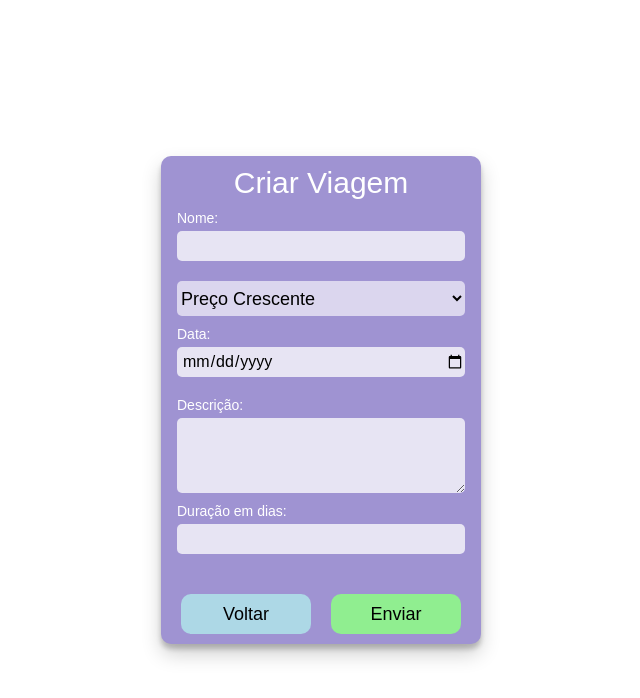
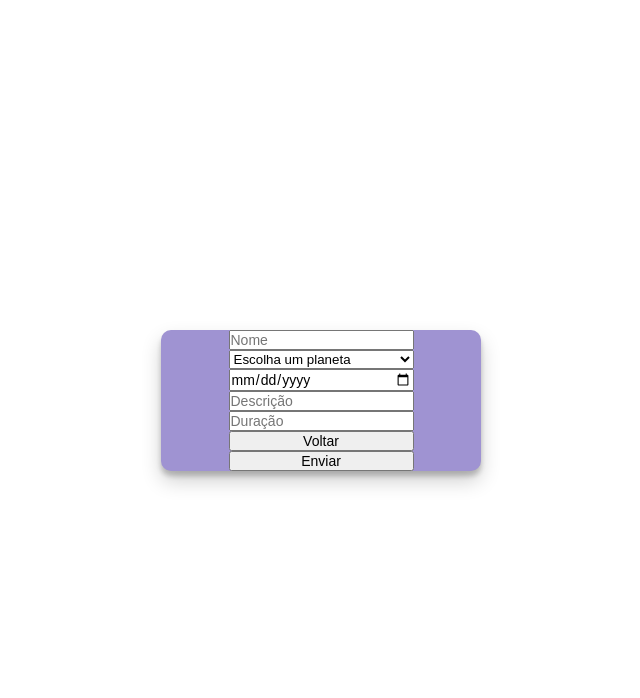
Before and after one commit to future4code/alves-Evandro-Folletto, a React (Create React App) app in the folder modulo3/projeto-labex/: page /createtrip in a window 1280 px wide. Shown: the top 698 px of the page, without its empty margins (319-959 px from the left). Built offline with nearby package versions, Linux system fonts and the light colour scheme; sample sign-in values are in the browser's storage.

Commit message:
quase toda logica pronta

```diff
--- /dev/null
+++ b/modulo3/projeto-labex/src/hooks/useForm.js
@@ -0,0 +1,18 @@
+import { useState } from "react";
+
+const useForm = (initialState) => {
+  const [form, setForm] = useState(initialState);
+
+  const onChange = (event) => {
+    const { name, value } = event.target;
+    setForm({ ...form, [name]: value });
+  };
+
+  const cleanFields = () => {
+    setForm(initialState);
+  };
+
+  return { form, onChange, cleanFields };
+};
+
+export default useForm;
--- a/modulo3/projeto-labex/src/pages/AdminHomePage/AdminHomePage.js
+++ b/modulo3/projeto-labex/src/pages/AdminHomePage/AdminHomePage.js
@@ -3,13 +3,17 @@ import axios from "axios";
 import { useNavigate } from "react-router-dom";
 import { Container } from '../ApplicationFormPage/styled-ApplicationFormPage';
 import { Geral, Lista, ImagemLixeira, Buttons, ButtonBack, ButtonCreate, ButtonLogin} from './styled-AdminHomePage'
-import { goToIndex, goToLoginPage, goToTripDetailsPage } from "./../../routes/coordinator.js"
+import { goToIndex, goToLoginPage, goToTripDetailsPage, goToCreatetripPage } from "./../../routes/coordinator.js"
 import img_lixeira from './../../assets/img/lixeira.png';
+import useProtectedPage from './../../hooks/useProtectedPage';
 
 export default function AdminHomePage() {
   const navigate = useNavigate();
+  useProtectedPage();
 
   const [trips, setTrips] = useState([]);
+
+  const token = localStorage.getItem('token');
 
   const getTrips = () => {
     axios
@@ -50,6 +54,12 @@ export default function AdminHomePage() {
     )
   })
 
+  const goToLogout = () => {
+    // localStorage.clear();
+    localStorage.removeItem("token");
+    goToIndex(navigate);
+  }
+
   return (
     <Geral>
 
@@ -58,8 +68,8 @@ export default function AdminHomePage() {
 
         <Buttons>
           <ButtonBack onClick={()=>goToIndex(navigate)}>Voltar</ButtonBack>
-          <ButtonCreate>Criar Viagem</ButtonCreate>
-          <ButtonLogin onClick={()=>goToLoginPage(navigate)}>Login</ButtonLogin>
+          <ButtonCreate onClick={()=>goToCreatetripPage(navigate)}>Criar Viagem</ButtonCreate>
+          <ButtonLogin onClick={token === null ? ()=>goToLoginPage(navigate) : goToLogout}>{token === null ? "Login" : "Logout"}</ButtonLogin>
         </Buttons>
 
         {listaViagens}
--- a/modulo3/projeto-labex/src/pages/ApplicationFormPage/ApplicationFormPage.js
+++ b/modulo3/projeto-labex/src/pages/ApplicationFormPage/ApplicationFormPage.js
@@ -1,11 +1,66 @@
+import { useState, useEffect } from "react";
 import { useNavigate } from "react-router-dom";
+import axios from "axios";
+import { goToListTripsPage } from "./../../routes/coordinator.js"
 import { Geral, Container, TituloCadastro, Titulo, Input, TextArea, Buttons, ButtonBack, ButtonCreate, SelectOrdenar, OptionOrdenar, DivSelect } from './styled-ApplicationFormPage'
+import useForm from "./../../hooks/useForm";
 
 export default function ApplicationFormPage() {
   const navigate = useNavigate();
 
-  const goBack = () => {
-    navigate(-1);
+  const [trips, setTrips] = useState([]);
+
+  const getTrips = () => {
+    axios
+      .get(`https://us-central1-labenu-apis.cloudfunctions.net/labeX/evandro-folletto-alves/trips`)
+      .then(res => {
+        setTrips(res.data.trips);
+        console.log(res.data.trips)
+      })
+      .catch(erro => alert('Deu errado o getTrip'))
+  }
+
+  useEffect(() => {
+    getTrips();
+  }, [])
+
+  const applyToTrip = (idViagem, nome, idade, texto, profissao, pais) => {
+    axios
+      .post(`https://us-central1-labenu-apis.cloudfunctions.net/labeX/evandro-folletto-alves/trips/${idViagem}/apply`,
+        {
+          "name": nome,
+          "age": idade,
+          "applicationText": texto,
+          "profession": profissao,
+          "country": pais
+        })
+      .then(res => {
+        console.log("Deu certo a aplicação pra viagem")
+        console.log(res)
+      })
+      .catch(erro => alert("Deu errado a aplicação pra viagem"))
+  }
+
+  const { form, onChange, cleanFields } = useForm({
+    idViagem: "",
+    nome: "",
+    idade: "",
+    texto: "",
+    profissao: "",
+    pais: "",
+  })
+
+  const cadastrar = (event) => {
+    event.preventDefault();
+    cleanFields();
+    applyToTrip(
+      form.idViagem,
+      form.nome,
+      form.idade,
+      form.texto,
+      form.profissao,
+      form.pais
+    );
   }
 
   return (
@@ -13,64 +68,83 @@ export default function ApplicationFormPage() {
       <Container>
         <TituloCadastro>Inscrever-se para uma viagem</TituloCadastro>
 
-        <DivSelect>
-          <SelectOrdenar>
-            <OptionOrdenar>Preço Crescente</OptionOrdenar>
-            <OptionOrdenar>Preço Decrescente</OptionOrdenar>
-            <OptionOrdenar>Título</OptionOrdenar>
-            <OptionOrdenar>Prazo</OptionOrdenar>
-          </SelectOrdenar>
-        </DivSelect>
+        <form onSubmit={cadastrar}>
 
-        <Titulo>Nome:</Titulo>
-        <Input
-          type='text'
-        // onChange={this.chamarPrice}
-        // placeholder={"Preço"}
-        // value={this.state.price}
-        >
-        </Input>
+          <select
+            name={"idViagem"}
+            value={form.idViagem}
+            onChange={onChange}
+          >
+            <option value="" selected disabled>Escolha uma viagem</option>
+            {trips.map(trip => {
+              return (
+                <option value={trip.id}>{trip.name} - {trip.planet}</option>
+              )
+            })}
+          </select>
 
-        <Titulo>Idade:</Titulo>
-        <Input
-          type='number'
-        // onChange={this.chamarPrice}
-        // placeholder={"Preço"}
-        // value={this.state.price}
-        >
-        </Input>
+          <input
+            name={"nome"}
+            value={form.nome}
+            onChange={onChange}
+            placeholder="Nome"
+            required
+            type={"text"}
+            pattern={"^.{3,}"}
+            title={"O nome deve ter no mínimo 3 letras"}
+          />
 
-        <Titulo>Texto candidatura:</Titulo>
-        <TextArea
-          // onChange={this.chamarDescription}
-          // placeholder={"Descrição"}
-          rows="4"
-        // value={this.state.description}
-        >
-        </TextArea>
+          <input
+            name={"idade"}
+            value={form.idade}
+            onChange={onChange}
+            placeholder="Idade"
+            required
+            type={"number"}
+            min={18}
+            title={"A idade deve ser no mínimo 18 anos"}
+          />
 
-        <Titulo>Profissão:</Titulo>
-        <Input
-          type='text'
-        // onChange={this.chamarPrice}
-        // placeholder={"Preço"}
-        // value={this.state.price}
-        >
-        </Input>
+          <input
+            name={"texto"}
+            value={form.texto}
+            onChange={onChange}
+            placeholder="Texto da candidatura"
+            required
+            type={"text"}
+            pattern={"^.{30,}"}
+            title={"São necessários pelo menos 30 caracters"}
+          />
 
-        <DivSelect>
-          <SelectOrdenar>
-            <OptionOrdenar>Preço Crescente</OptionOrdenar>
-            <OptionOrdenar>Preço Decrescente</OptionOrdenar>
-            <OptionOrdenar>Título</OptionOrdenar>
-            <OptionOrdenar>Prazo</OptionOrdenar>
-          </SelectOrdenar>
-        </DivSelect>
+          <input
+            name={"profissao"}
+            value={form.profissao}
+            onChange={onChange}
+            placeholder="Profissão"
+            required
+            type={"text"}
+            pattern={"^.{10,}"}
+            title={"São necessários pelo menos 10 caracters"}
+          />
 
-        <Buttons>
-          <ButtonBack onClick={goBack}>Voltar</ButtonBack>
-          <ButtonCreate>Enviar</ButtonCreate>
-        </Buttons>
+          <select
+            name={"pais"}
+            value={form.pais}
+            onChange={onChange}
+          >
+            <option value="" selected disabled>Escolha um país</option>
+            <option value="Brasil">Brasil</option>
+            <option value="Argentina">Argentina</option>
+            <option value="Paraguai">Paraguai</option>
+            <option value="Uruguai">Uruguai</option>
+            <option value="Chile">Chile</option>
+          </select>
+
+          {/* <Buttons> */}
+          <button onClick={() => goToListTripsPage(navigate)}>Voltar</button>
+          <button>Enviar</button>
+          {/* </Buttons> */}
+        </form>
 
       </Container>
     </Geral>
--- a/modulo3/projeto-labex/src/pages/CreateTripPage/CreateTripPage.js
+++ b/modulo3/projeto-labex/src/pages/CreateTripPage/CreateTripPage.js
@@ -1,58 +1,129 @@
-import { Geral, Container, TituloCadastro, Titulo, Input, TextArea, Buttons, ButtonBack, ButtonCreate, SelectOrdenar, OptionOrdenar, DivSelect, Data, DataInput } from './styled-CreateTripPage'
+import { useNavigate } from "react-router-dom";
+import axios from "axios";
+import { Geral, Container, Formulario, Titulo, Input, TextArea, Buttons, ButtonBack, ButtonCreate, SelectOrdenar, OptionOrdenar, DivSelect, Data, DataInput } from './styled-CreateTripPage'
+import useForm from "./../../hooks/useForm";
+import { goToAdminHomePage } from "./../../routes/coordinator.js"
+
+
 
 export default function CreateTripPage() {
+  const navigate = useNavigate();
+
+  const createTrip = (nome, planeta, data, texto, duracao) => {
+    const token = localStorage.getItem('token');
+    axios
+      .post(`https://us-central1-labenu-apis.cloudfunctions.net/labeX/evandro-folletto-alves/trips`,
+      {
+        "name": nome,
+        "planet": planeta,
+        "date": data,
+        "description": texto,
+        "durationInDays": duracao
+      },
+      {
+        headers:
+        {
+          auth: token
+        }
+      })
+      .then(res => {
+        console.log('Deu certo a criação de uma viagem = ',res)
+      })
+      .catch(erro => alert('Deu errado a criação de uma viagem'))
+  }
+
+  const { form, onChange, cleanFields } = useForm({
+    nome: "",
+    planeta: "",
+    data: "",
+    texto: "",
+    duracao: "",
+  })
+
+  const cadastrar = (event) => {
+    event.preventDefault();
+    cleanFields();
+    createTrip(
+      form.nome,
+      form.planeta,
+      form.data,
+      form.texto,
+      form.duracao
+    );
+  }
 
   return (
     <Geral>
       <Container>
-        <TituloCadastro>Criar Viagem</TituloCadastro>
 
-        <Titulo>Nome:</Titulo>
-        <Input
-          type='text'
-        // onChange={this.chamarPrice}
-        // placeholder={"Preço"}
-        // value={this.state.price}
-        >
-        </Input>
+        <Formulario onSubmit={cadastrar}>
+          <input
+            name={"nome"}
+            value={form.nome}
+            onChange={onChange}
+            placeholder="Nome"
+            required
+            type={"text"}
+            pattern={"^.{5,}"}
+            title={"O nome deve ter no mínimo 5 letras"}
+          />
 
-        <DivSelect>
-          <SelectOrdenar>
-            <OptionOrdenar>Preço Crescente</OptionOrdenar>
-            <OptionOrdenar>Preço Decrescente</OptionOrdenar>
-            <OptionOrdenar>Título</OptionOrdenar>
-            <OptionOrdenar>Prazo</OptionOrdenar>
-          </SelectOrdenar>
-        </DivSelect>
+          <select
+            name={"planeta"}
+            value={form.planeta}
+            onChange={onChange}
+          >
+            <option value="" selected disabled>Escolha um planeta</option>
+            <option value="Mercúrio">Mercúrio</option>
+            <option value="Vênus">Vênus</option>
+            <option value="Terra">Terra</option>
+            <option value="Marte">Marte</option>
+            <option value="Júpiter">Júpiter</option>
+            <option value="Saturno">Saturno</option>
+            <option value="Urano">Urano</option>
+            <option value="Netuno">Netuno</option>
+            <option value="Plutão">Plutão</option>
+          </select>
 
-        <Titulo>Data:</Titulo>
-          <Data>
-            <label for="data-prazo"></label>
-            <DataInput type="date"></DataInput>
-          </Data>
+          <input
+            name={"data"}
+            value={form.data}
+            onChange={onChange}
+            placeholder="data"
+            required
+            type={"date"}
+            // pattern={}
+            // min={getDate()}
+            title={"Não podem ser escolhidas datas no passado"}
+          />
 
-        <Titulo>Descrição:</Titulo>
-        <TextArea
-          // onChange={this.chamarDescription}
-          // placeholder={"Descrição"}
-          rows="4"
-        // value={this.state.description}
-        >
-        </TextArea>
+          <input
+            name={"texto"}
+            value={form.texto}
+            onChange={onChange}
+            placeholder="Descrição"
+            required
+            type={"text"}
+            pattern={"^.{30,}"}
+            title={"São necessários pelo menos 30 caracters"}
+          />
 
-        <Titulo>Duração em dias:</Titulo>
-        <Input
-          type='number'
-        // onChange={this.chamarPrice}
-        // placeholder={"Preço"}
-        // value={this.state.price}
-        >
-        </Input>
+          <input
+            name={"duracao"}
+            value={form.duracao}
+            onChange={onChange}
+            placeholder="Duração"
+            required
+            type={"number"}
+            pattern={"^.{50,}"}
+            title={"A duração mínima deve ser de 50 dias"}
+          />
 
-        <Buttons>
-          <ButtonBack>Voltar</ButtonBack>
-          <ButtonCreate>Enviar</ButtonCreate>
-        </Buttons>
+          {/* <Buttons> */}
+          <button onClick={() => goToAdminHomePage(navigate)}>Voltar</button>
+          <button>Enviar</button>
+          {/* </Buttons> */}
+        </Formulario>
 
       </Container>
     </Geral>
--- a/modulo3/projeto-labex/src/pages/CreateTripPage/styled-CreateTripPage.js
+++ b/modulo3/projeto-labex/src/pages/CreateTripPage/styled-CreateTripPage.js
@@ -23,10 +23,9 @@ export const Container = styled.div`
   /* } */
 `
 
-export const TituloCadastro = styled.p`
-  font-size: 30px;
-  color: white;
-  margin: 10px;
+export const Formulario = styled.form`
+  display: flex;
+  flex-direction: column;
 `
 
 export const Input = styled.input`
--- a/modulo3/projeto-labex/src/pages/ListTripsPage/ListTripsPage.js
+++ b/modulo3/projeto-labex/src/pages/ListTripsPage/ListTripsPage.js
@@ -2,7 +2,7 @@ import { useState, useEffect } from "react";
 import { useNavigate } from "react-router-dom";
 import axios from "axios";
 import { Geral, Header, Title, Text, ButtonBack, ButtonSignUp, MinValue, MaxValue, Buscar, OrderBy, Lista } from './styled-ListTripsPage'
-import { goBack, goToApplicationFormPage } from "./../../routes/coordinator.js";
+import { goToIndex, goToApplicationFormPage } from "./../../routes/coordinator.js";
 import Card from './../../components/Card';
 
 export default function ListTripsPage() {
@@ -15,7 +15,6 @@ export default function ListTripsPage() {
       .get(`https://us-central1-labenu-apis.cloudfunctions.net/labeX/evandro-folletto-alves/trips`)
       .then(res => {
         setTrips(res.data.trips);
-        console.log(res)
       })
       .catch(erro => alert('Deu errado o getTrip'))
   }
@@ -39,7 +38,7 @@ export default function ListTripsPage() {
   return (
     <Geral>
       <Header>
-        <ButtonBack onClick={() => goBack(navigate)}>Voltar</ButtonBack>
+        <ButtonBack onClick={() => goToIndex(navigate)}>Voltar</ButtonBack>
         <Buscar
           placeholder="Buscar"
         />
--- a/modulo3/projeto-labex/src/pages/LoginPage/LoginPage.js
+++ b/modulo3/projeto-labex/src/pages/LoginPage/LoginPage.js
@@ -1,7 +1,7 @@
 import React, {useState} from "react";
 import axios from "axios";
 import { useNavigate } from "react-router-dom";
-import {goToAdminHomePage} from "./../../routes/coordinator.js"
+import {goToAdminHomePage, goToIndex} from "./../../routes/coordinator.js"
 import { Geral, Container, TituloCadastro, Titulo, Input, Buttons, ButtonBack, ButtonCreate } from './styled-LoginPage'
 
 export default function LoginPage() {
@@ -57,7 +57,7 @@ export default function LoginPage() {
         </Input>
 
         <Buttons>
-          <ButtonBack onClick={()=>goToAdminHomePage(navigate)}>Voltar</ButtonBack>
+          <ButtonBack onClick={()=>goToIndex(navigate)}>Voltar</ButtonBack>
           <ButtonCreate onClick={onSubmitLogin}>Entrar</ButtonCreate>
         </Buttons>
 
--- a/modulo3/projeto-labex/src/pages/TripDetailsPage/TripDetailsPage.js
+++ b/modulo3/projeto-labex/src/pages/TripDetailsPage/TripDetailsPage.js
@@ -4,7 +4,7 @@ import { useNavigate, useParams } from "react-router-dom";
 import { Geral, Container, Container2, Container3, Header, Lista, TextoVazio, Card, Card3, ButtonBack } from './styled-TripDetailsPage'
 import useProtectedPage from './../../hooks/useProtectedPage';
 import { goToAdminHomePage } from "./../../routes/coordinator.js"
-import Card2 from "./../../components/CardCandidate/CardCandidate.js"
+import CardCandidate from "./../../components/CardCandidate/CardCandidate.js"
 
 export default function TripDetailsPage() {
   const params = useParams();
@@ -69,7 +69,7 @@ export default function TripDetailsPage() {
   const listaCandidatos = candidates.map( candidate => {
     return (
       <Lista key={candidate.id}>
-        <Card2
+        <CardCandidate
           name={candidate.name}
           profession={candidate.profession}
           age={candidate.age}
--- a/modulo3/projeto-labex/src/pages/TripDetailsPage/styled-TripDetailsPage.js
+++ b/modulo3/projeto-labex/src/pages/TripDetailsPage/styled-TripDetailsPage.js
@@ -19,7 +19,11 @@ export const Header = styled.div`
 export const Container = styled.div`
   display: grid;
   grid-template-rows: 1fr;
-  grid-template-columns: 1fr 1fr 1fr;
+  /* grid-template-columns: 1fr 1fr 1fr; */
+  /* grid-template-columns: repeat(auto-fill, minmax(min(30rem, 100%), 1fr)); */
+  /* grid-template-columns: repeat(auto-fill, minmax(1fr, 1fr)); */
+  /* grid-template-columns: minmax(0.9fr, 1fr) minmax(0.9fr, 1fr) minmax(0.9fr, 1fr); */
+  grid-template-columns: repeat(auto-fit, minmax(100px, auto));
   justify-content: space-between;
   column-gap: 20px;
   margin: 20px;
@@ -58,6 +62,7 @@ export const Card3 = styled.div`
 
 export const Lista = styled.div`
   margin: 20px;
+
 `
 
 export const Container2= styled.div`
--- a/modulo3/projeto-labex/src/routes/coordinator.js
+++ b/modulo3/projeto-labex/src/routes/coordinator.js
@@ -30,3 +30,7 @@ export const goToTripDetailsPage = (navigate, id) => {
   console.log('Valor do ID que chegou no coordinator:', id);
   navigate(`/tripdetails/${id}`);
 }
+
+export const goToCreatetripPage = (navigate) => {
+  navigate(`/createtrip`);
+}
```
Also changed, not shown: modulo3/projeto-labex/src/components/CardCandidate/styled-CardCandidate.js (+6 -5 lines), modulo3/projeto-labex/src/pages/AboutPage/styled-AboutPage.js (line endings or trailing spaces).
